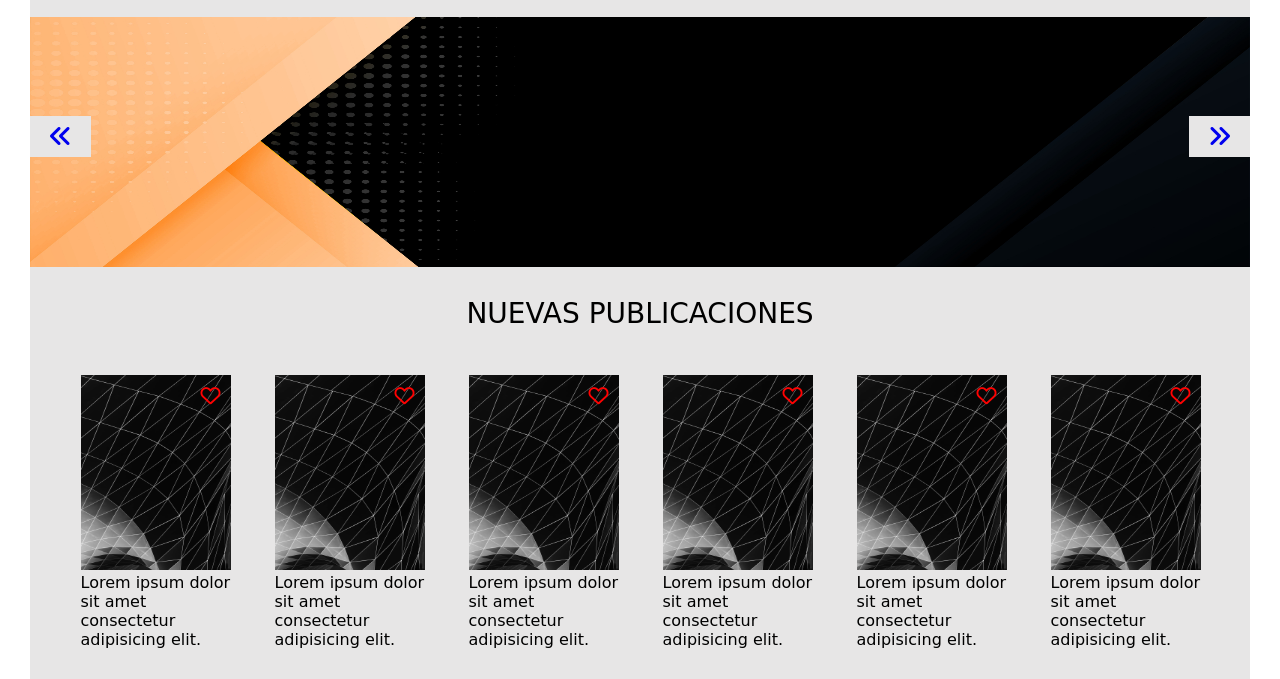
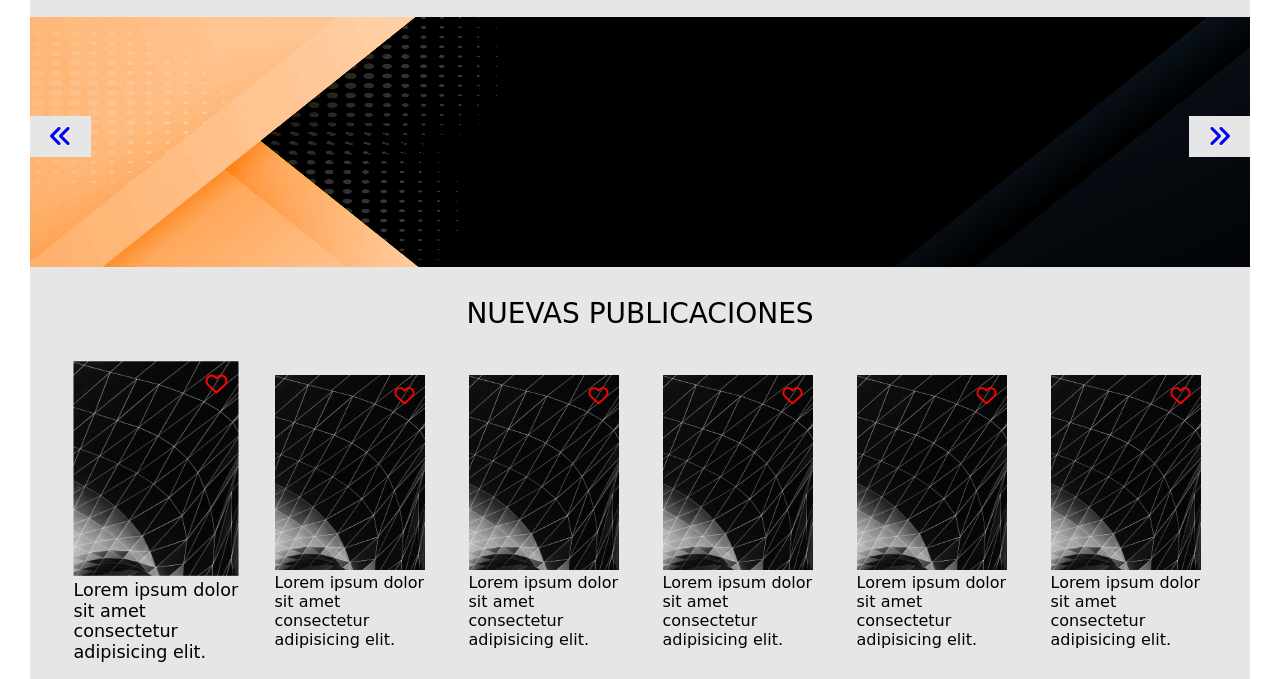
Before and after one commit to bauty84/PetHub-Parra, a plain HTML site: page index.html in a window 1280 px wide. In both pictures the pointer is over the item 155 px from the left and 633 px from the top of the page. Shown: the part 121-800 px from the top of the page. Drawn offline with Linux system fonts and the light colour scheme; a web font is replaced by a local one.

Commit message:
Primer commit en branch & Zoom basico index publicaciones

```diff
--- a/css/styles.css
+++ b/css/styles.css
@@ -200,6 +200,11 @@ div.publicaciones-nuevas {
 
 .publicacion__item {
     left: 2.5%;
+    transition: transform .5s;
+}
+
+.publicacion__item:hover {
+    transform: scale(1.1);
 }
 
 .publicacion {
```
